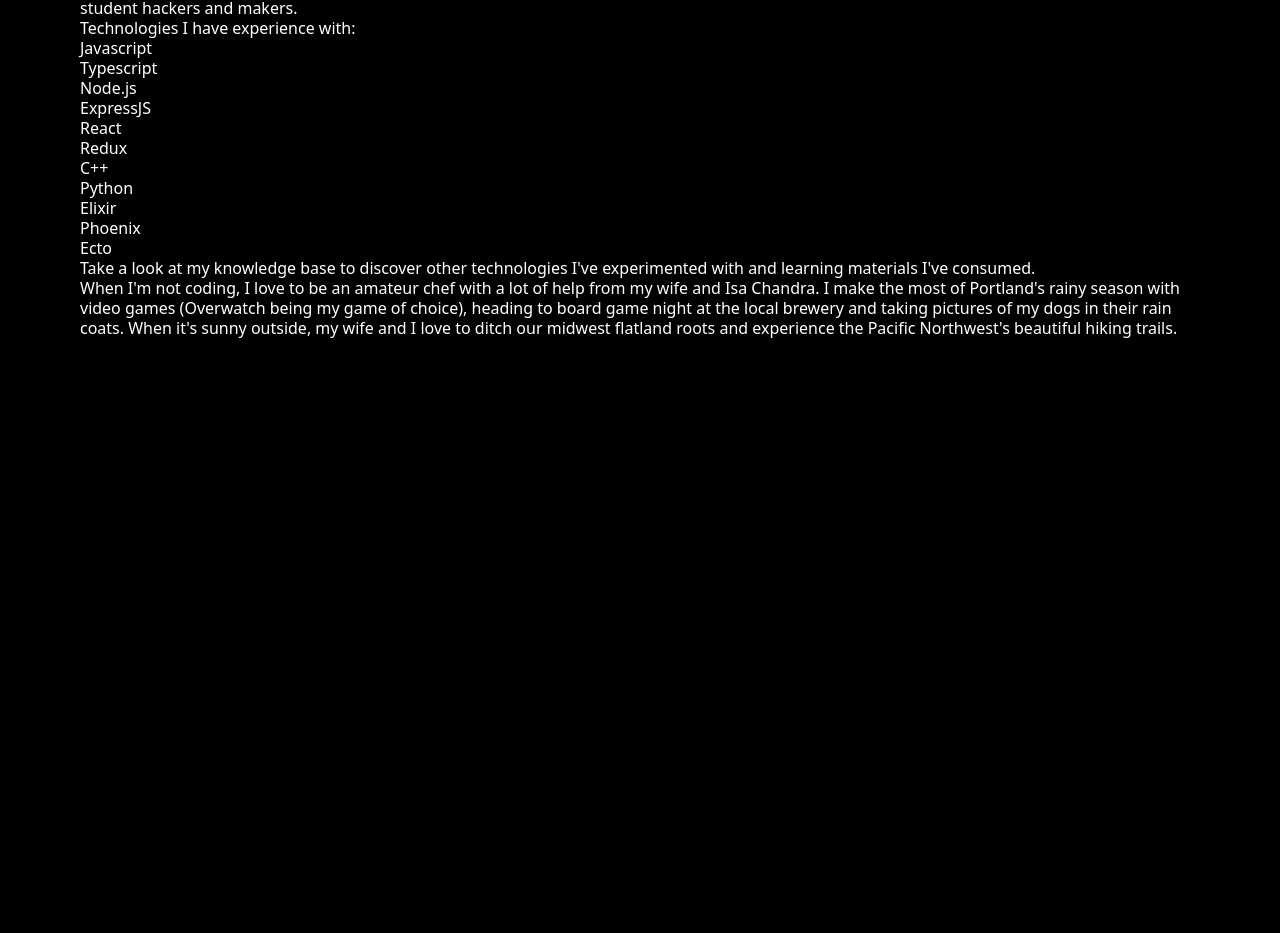
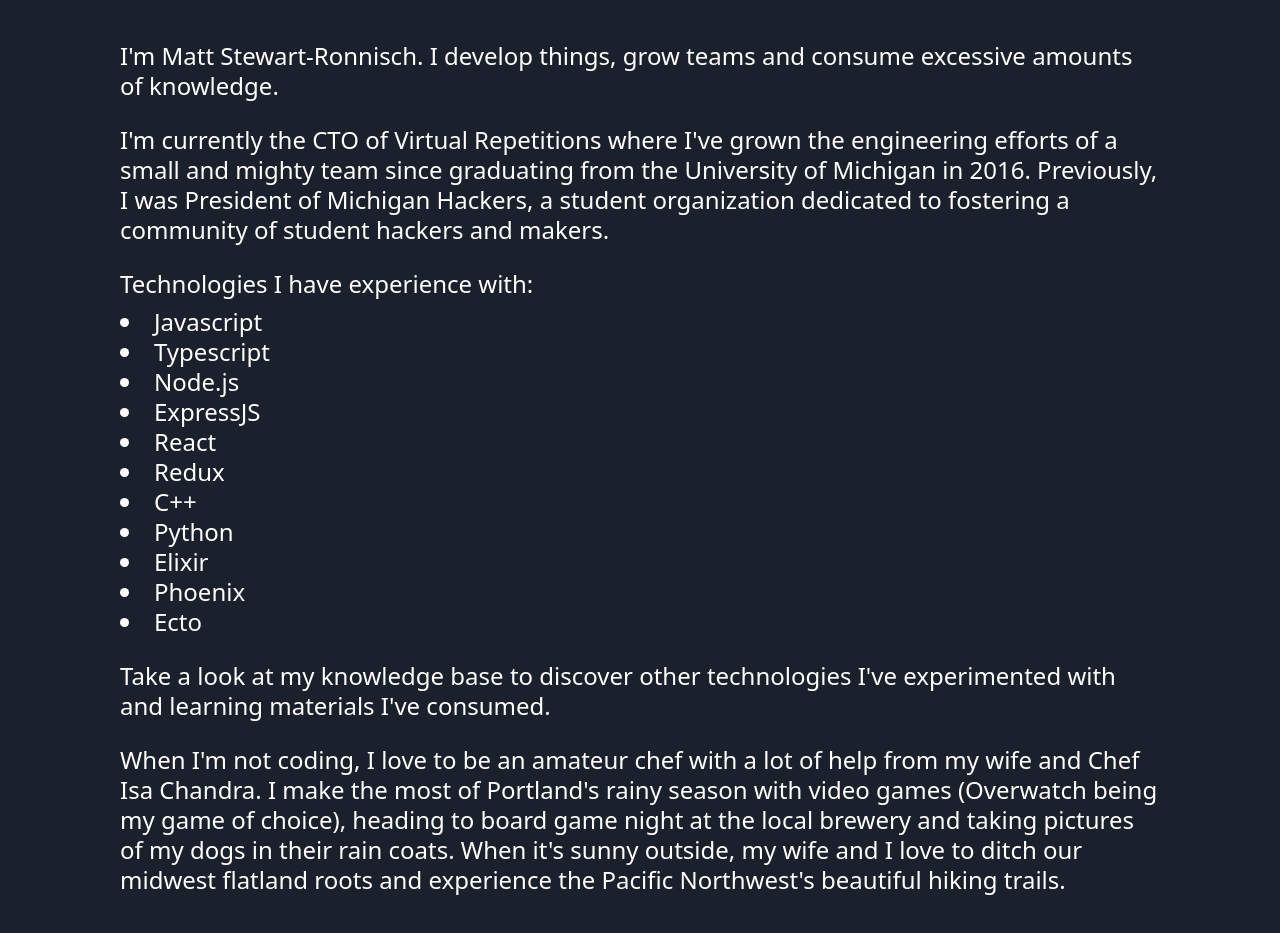
Before and after one commit to mattste/personal-website, a Next.js app: page /about in a window 1280 px wide. Shown: the part 187-1120 px from the top of the page. Before the commit the page ends 800 px from the top, so only its background shows below. Built offline with nearby package versions, Linux system fonts and the light colour scheme.

Commit message:
Improve color scheme

```diff
--- a/pages/_document.js
+++ b/pages/_document.js
@@ -14,7 +14,7 @@ class MyDocument extends Document {
     return (
       <Html className="font-sans text-white antialiased leading-tight">
         <Head />
-        <body className="bg-black">
+        <body className="bg-gray-900">
           <Main />
           <NextScript />
         </body>
--- a/pages/about.js
+++ b/pages/about.js
@@ -6,47 +6,52 @@ import "../styles/main.css";
 
 const About = () => (
   <Container>
-    <h1 className="text-4xl text-white-500">About Me</h1>
-    <main>
+    <div className="mt-12 md:px-10 md:text-2xl">
+      <h1 className="text-5xl text-teal">About Me</h1>
+      <main className="mt-10">
+        <section>
           <p>
             I'm Matt Stewart-Ronnisch. I{" "}
             <a href="https://github.com/mattste">develop things</a>,{" "}
-        <a href="https://vreps.us/about">grow teams</a> and consume excessive
-        amounts of{" "}
+            <a href="https://vreps.us/about">grow teams</a> and consume
+            excessive amounts of{" "}
             <Link href="/knowledge-base">
               <a>knowledge</a>
             </Link>
             .
           </p>
-      <p>
+          <p className="mt-6">
             I'm currently the CTO of{" "}
-        <a href="https://vreps.us/">Virtual Repetitions</a> where I've grown the
-        engineering efforts of{" "}
+            <a href="https://vreps.us/">Virtual Repetitions</a> where I've grown
+            the engineering efforts of{" "}
             <a href="https://vreps.us/about">
               a small and mighty team since graduating from the University of
               Michigan in 2016
             </a>
             . Previously, I was President of{" "}
-        <a href="https://michiganhackers.org/">Michigan Hackers</a>, a student
-        organization dedicated to fostering a community of student hackers and
-        makers.
+            <a href="https://michiganhackers.org/">Michigan Hackers</a>, a
+            student organization dedicated to fostering a community of student
+            hackers and makers.
           </p>
-      <section>
+        </section>
+        <section className="mt-6">
           <h1>Technologies I have experience with:</h1>
-        <ul>
-          <li>Javascript</li>
-          <li>Typescript</li>
-          <li>Node.js</li>
-          <li>ExpressJS</li>
-          <li>React</li>
-          <li>Redux</li>
-          <li>C++</li>
-          <li>Python</li>
-          <li>Elixir</li>
-          <li>Phoenix</li>
-          <li>Ecto</li>
+          <div className="flex">
+            <ul className="mt-2 list-disc list-inside col-2">
+              <li className="mr-8">Javascript</li>
+              <li className="mr-8">Typescript</li>
+              <li className="mr-8">Node.js</li>
+              <li className="mr-8">ExpressJS</li>
+              <li className="mr-8">React</li>
+              <li className="mr-8">Redux</li>
+              <li className="mr-8">C++</li>
+              <li className="mr-8">Python</li>
+              <li className="mr-8">Elixir</li>
+              <li className="mr-8">Phoenix</li>
+              <li className="mr-8">Ecto</li>
             </ul>
-        <p>
+          </div>
+          <p className="mt-6">
             Take a look at{" "}
             <Link href="/knowledge-base">
               <a>my knowledge base</a>
@@ -55,16 +60,20 @@ const About = () => (
             materials I've consumed.
           </p>
         </section>
-      <p>
+        <section>
+          <p className="mt-6">
             When I'm not coding, I love to be an amateur chef with a lot of help
-        from my wife and <a href="https://www.theppk.com/">Isa Chandra</a>. I
-        make the most of Portland's rainy season with video games (Overwatch
-        being my game of choice), heading to board game night at the local
-        brewery and taking pictures of my dogs in their rain coats. When it's
-        sunny outside, my wife and I love to ditch our midwest flatland roots
-        and experience the Pacific Northwest's beautiful hiking trails.
+            from my wife and{" "}
+            <a href="https://www.theppk.com/">Chef Isa Chandra</a>. I make the
+            most of Portland's rainy season with video games (Overwatch being my
+            game of choice), heading to board game night at the local brewery
+            and taking pictures of my dogs in their rain coats. When it's sunny
+            outside, my wife and I love to ditch our midwest flatland roots and
+            experience the Pacific Northwest's beautiful hiking trails.
           </p>
+        </section>
       </main>
+    </div>
   </Container>
 );
 
--- a/pages/index.js
+++ b/pages/index.js
@@ -7,8 +7,8 @@ const Index = () => (
   <Container>
     <main className="flex-auto flex flex-col justify-end">
       <div className="mb-10">
-        <h1 className="text-6xl md:text-11xl text-white-500">Hello,</h1>
-        <h1 className="text-6xl md:text-11xl lg:text-14xl font-bold text-white-500">
+        <h1 className="text-6xl md:text-11xl text-teal">Hello,</h1>
+        <h1 className="text-6xl md:text-11xl lg:text-14xl font-bold text-teal">
           I'm Matt.
         </h1>
       </div>
--- a/tailwind.config.js
+++ b/tailwind.config.js
@@ -21,7 +21,11 @@ module.exports = {
       "13xl": "11rem",
       "14xl": "12rem"
     },
-    extend: {}
+    extend: {
+      colors: {
+        teal: "#34A08C"
+      }
+    }
   },
   variants: {},
   plugins: []
```
Lines whose indentation alone changed are shown as unchanged.
